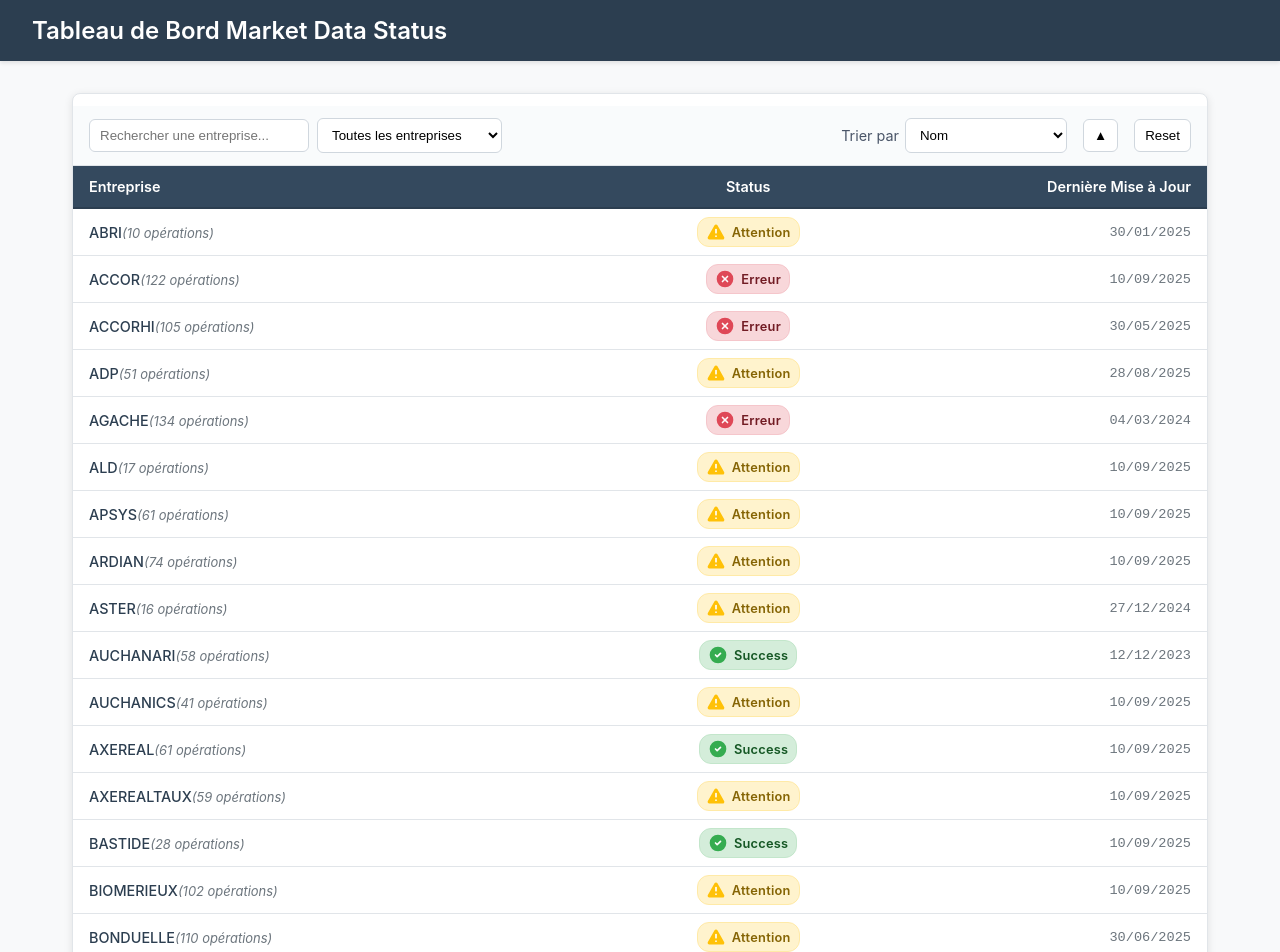
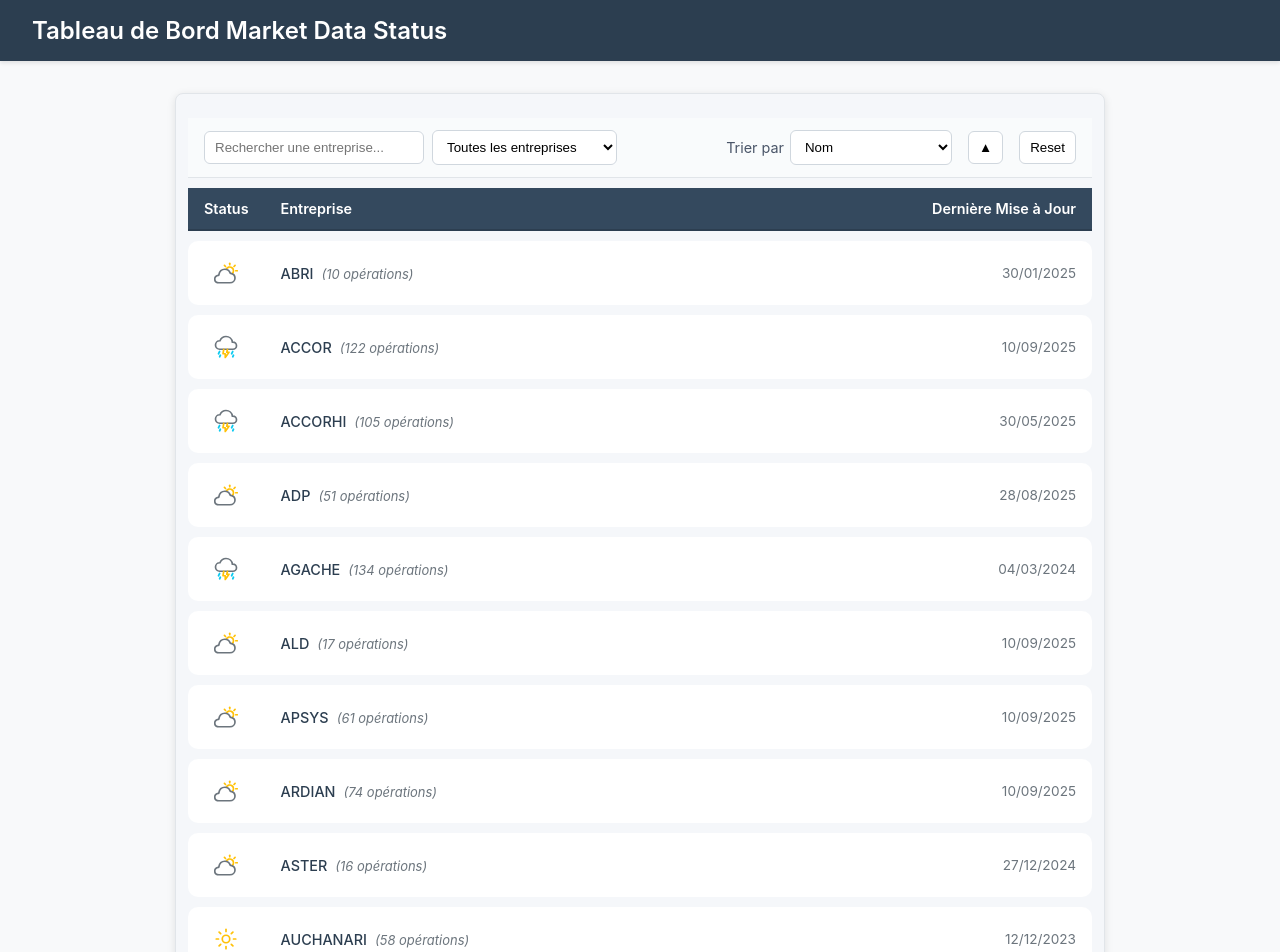
Before and after one commit to GabrielC0/meteo-status-dashboard, a Next.js app: page / in a window 1280 px wide. Shown: the top 952 px of the page. Built offline with nearby package versions, Linux system fonts and the light colour scheme.

Commit message:
[UPDATED]  Improved table style

```diff
--- a/src/app/globals.css
+++ b/src/app/globals.css
@@ -11,11 +11,17 @@
 }
 
 body {
-  font-family: -apple-system, BlinkMacSystemFont, 'Segoe UI', 'Roboto', 'Oxygen',
-    'Ubuntu', 'Cantarell', 'Fira Sans', 'Droid Sans', 'Helvetica Neue',
+  font-family: -apple-system, BlinkMacSystemFont, "Segoe UI", "Roboto", "Oxygen",
+    "Ubuntu", "Cantarell", "Fira Sans", "Droid Sans", "Helvetica Neue",
     sans-serif;
   -webkit-font-smoothing: antialiased;
   -moz-osx-font-smoothing: grayscale;
+}
+
+:root {
+  --yellow: #ffc107;
+  --text-color-secondary: #6c757d;
+  --cyan: #0dcaf0;
 }
 
 a {
--- a/src/components/icons/ErrorIcon.tsx
+++ b/src/components/icons/ErrorIcon.tsx
@@ -6,21 +6,31 @@
       width={width}
       height={height}
       xmlns="http://www.w3.org/2000/svg"
-      viewBox="0 0 24 24"
+      viewBox="0 0 512 512"
       className={className}
+      aria-hidden="true"
     >
-      <circle cx="12" cy="12" r="10" fill="currentColor" />
       <path
-        d="m15 9-6 6"
-        stroke="white"
-        strokeWidth="2"
+        d="M404.33 152.89H392.2C384.71 84.85 326.14 32 256 32C227.819 31.9729 200.322 40.6756 177.289 56.9116C154.255 73.1476 136.817 96.1198 127.37 122.67H122.8C72.86 122.67 32 163.47 32 213.33C32 263.2 72.86 304 122.8 304H404.33C446 304 480 270 480 228.44C480 186.89 446 152.89 404.33 152.89Z"
+        stroke="var(--text-color-secondary)"
+        strokeWidth="36"
+        fill="none"
+      />
+
+      <path
+        d="M208 304L192 400H240V480L320 368H272L288 304"
+        stroke="var(--yellow)"
+        strokeWidth="36"
+        fill="none"
         strokeLinecap="round"
         strokeLinejoin="round"
       />
+
       <path
-        d="m9 9 6 6"
-        stroke="white"
-        strokeWidth="2"
+        d="M120 352L96 400M136 432L120 464M400 352L376 400M416 432L400 464"
+        stroke="var(--cyan)"
+        strokeWidth="36"
+        fill="none"
         strokeLinecap="round"
         strokeLinejoin="round"
       />
--- a/src/components/icons/SuccessIcon.tsx
+++ b/src/components/icons/SuccessIcon.tsx
@@ -6,17 +6,107 @@
       width={width}
       height={height}
       xmlns="http://www.w3.org/2000/svg"
-      viewBox="0 0 24 24"
+      viewBox="0 0 512 512"
       className={className}
+      aria-hidden="true"
     >
-      <circle cx="12" cy="12" r="10" fill="currentColor" />
-      <path
-        d="m9 12 2 2 4-4"
-        stroke="white"
-        strokeWidth="2"
+      <line
+        x1="256"
+        x2="256"
+        y1="48"
+        y2="96"
         fill="none"
+        stroke="var(--yellow)"
         strokeLinecap="round"
-        strokeLinejoin="round"
+        strokeMiterlimit="10"
+        strokeWidth="36"
+      />
+      <line
+        x1="256"
+        x2="256"
+        y1="416"
+        y2="464"
+        fill="none"
+        stroke="var(--yellow)"
+        strokeLinecap="round"
+        strokeMiterlimit="10"
+        strokeWidth="36"
+      />
+      <line
+        x1="403.08"
+        x2="369.14"
+        y1="108.92"
+        y2="142.86"
+        fill="none"
+        stroke="var(--yellow)"
+        strokeLinecap="round"
+        strokeMiterlimit="10"
+        strokeWidth="36"
+      />
+      <line
+        x1="142.86"
+        x2="108.92"
+        y1="369.14"
+        y2="403.08"
+        fill="none"
+        stroke="var(--yellow)"
+        strokeLinecap="round"
+        strokeMiterlimit="10"
+        strokeWidth="36"
+      />
+      <line
+        x1="464"
+        x2="416"
+        y1="256"
+        y2="256"
+        fill="none"
+        stroke="var(--yellow)"
+        strokeLinecap="round"
+        strokeMiterlimit="10"
+        strokeWidth="36"
+      />
+      <line
+        x1="96"
+        x2="48"
+        y1="256"
+        y2="256"
+        fill="none"
+        stroke="var(--yellow)"
+        strokeLinecap="round"
+        strokeMiterlimit="10"
+        strokeWidth="36"
+      />
+      <line
+        x1="403.08"
+        x2="369.14"
+        y1="403.08"
+        y2="369.14"
+        fill="none"
+        stroke="var(--yellow)"
+        strokeLinecap="round"
+        strokeMiterlimit="10"
+        strokeWidth="36"
+      />
+      <line
+        x1="142.86"
+        x2="108.92"
+        y1="142.86"
+        y2="108.92"
+        fill="none"
+        stroke="var(--yellow)"
+        strokeLinecap="round"
+        strokeMiterlimit="10"
+        strokeWidth="36"
+      />
+      <circle
+        cx="256"
+        cy="256"
+        r="80"
+        fill="none"
+        stroke="var(--yellow)"
+        strokeLinecap="round"
+        strokeMiterlimit="10"
+        strokeWidth="36"
       />
     </svg>
   );
--- a/src/components/icons/WarningIcon.tsx
+++ b/src/components/icons/WarningIcon.tsx
@@ -6,26 +6,57 @@
       width={width}
       height={height}
       xmlns="http://www.w3.org/2000/svg"
-      viewBox="0 0 24 24"
+      viewBox="0 0 512 512"
       className={className}
+      aria-hidden="true"
+      stroke="var(--text-color-secondary)"
     >
       <path
-        d="m21.73 18-8-14a2 2 0 0 0-3.48 0l-8 14A2 2 0 0 0 4 21h16a2 2 0 0 0 1.73-3Z"
-        fill="currentColor"
+        d="M384.8,271.4a80,80,0,1,0-123.55-92"
+        fill="transparent"
+        stroke="var(--yellow)"
+        strokeWidth="36px"
       />
       <path
-        d="M12 9v4"
-        stroke="white"
-        strokeWidth="2"
+        d="M90.61,306.85A16.07,16.07,0,0,0,104,293.6C116.09,220.17,169.63,176,232,176c57.93,0,96.62,37.75,112.2,77.74a15.84,15.84,0,0,0,12.2,9.87c50,8.15,91.6,41.54,91.6,99.59C448,422.6,399.4,464,340,464H106c-49.5,0-90-24.7-90-79.2C16,336.33,54.67,312.58,90.61,306.85Z"
+        fill="transparent"
+        strokeWidth="36px"
+      />
+      <line
+        x1="464"
+        x2="496"
+        y1="208"
+        y2="208"
+        stroke="var(--yellow)"
         strokeLinecap="round"
-        strokeLinejoin="round"
+        strokeWidth="36px"
       />
-      <path
-        d="M12 17h.01"
-        stroke="white"
-        strokeWidth="2"
+      <line
+        x1="336"
+        x2="336"
+        y1="48"
+        y2="80"
+        stroke="var(--yellow)"
         strokeLinecap="round"
-        strokeLinejoin="round"
+        strokeWidth="36px"
+      />
+      <line
+        x1="222.86"
+        x2="245.49"
+        y1="94.86"
+        y2="117.49"
+        stroke="var(--yellow)"
+        strokeLinecap="round"
+        strokeWidth="36px"
+      />
+      <line
+        x1="449.14"
+        x2="426.51"
+        y1="94.86"
+        y2="117.49"
+        stroke="var(--yellow)"
+        strokeLinecap="round"
+        strokeWidth="36px"
       />
     </svg>
   );
--- a/src/features/weather-status/components/StatusTable.module.css
+++ b/src/features/weather-status/components/StatusTable.module.css
@@ -1,9 +1,12 @@
 .tableContainer {
-  background: white;
+  background: #f5f7fa;
   border-radius: 8px;
   box-shadow: 0 2px 8px rgba(0, 0, 0, 0.1);
   overflow: hidden;
   border: 1px solid #e1e5e9;
+  max-width: 930px;
+  margin: 0 auto;
+  padding: 12px;
 }
 
 .filtersBar {
@@ -66,8 +69,10 @@
 
 .statusTable {
   width: 100%;
-  border-collapse: collapse;
+  border-collapse: separate;
+  border-spacing: 0 10px;
   font-size: 0.9rem;
+  background: transparent;
 }
 
 .statusTable th {
@@ -79,34 +84,24 @@
   border-bottom: 2px solid #2c3e50;
 }
 
-.statusTable th:nth-child(2) {
-  text-align: center;
-}
-
 .statusTable th:nth-child(3) {
   text-align: right;
 }
 
-.statusTable th:first-child {
-  border-left: none;
+.statusTable td {
+  padding: 12px 16px;
+  border: none;
+  vertical-align: middle;
+  background: #ffffff;
 }
 
-.statusTable th:last-child {
-  border-right: none;
+.statusTable tbody td:first-child {
+  border-top-left-radius: 10px;
+  border-bottom-left-radius: 10px;
 }
-
-.statusTable td {
-  padding: 12px 16px;
-  border-bottom: 1px solid #e1e5e9;
-  vertical-align: middle;
-}
-
-.statusTable tr:hover {
-  background-color: #f8f9fa;
-}
-
-.statusTable tr:last-child td {
-  border-bottom: none;
+.statusTable tbody td:last-child {
+  border-top-right-radius: 10px;
+  border-bottom-right-radius: 10px;
 }
 
 .serviceName {
@@ -119,16 +114,28 @@
   color: #6c757d;
   font-size: 0.9em;
   font-style: italic;
+  margin-left: 8px;
 }
 
 .statusCell {
   text-align: center;
   padding: 8px 16px !important;
+  height: 64px;
+}
+
+.statusTable th:first-child,
+.statusTable td:first-child {
+  width: 50px;
+}
+
+.statusIcon {
+  display: inline-block;
+  vertical-align: middle;
+  margin: 0 auto;
 }
 
 .dateCell {
   text-align: right;
-  font-family: "Courier New", monospace;
   font-size: 0.85rem;
   color: #6c757d;
 }
--- a/src/features/weather-status/components/StatusTable.tsx
+++ b/src/features/weather-status/components/StatusTable.tsx
@@ -1,6 +1,6 @@
 "use client";
 
-import { StatusBadge } from "@/components/ui";
+import { StatusIcons } from "@/components/icons";
 import { MarketDataCompany } from "../types/index.types";
 import styles from "./StatusTable.module.css";
 import { useMemo, useState } from "react";
@@ -160,8 +160,8 @@
       <table className={styles.statusTable}>
         <thead>
           <tr>
+            <th>Status</th>
             <th>Entreprise</th>
-            <th>Status</th>
             <th>Dernière Mise à Jour</th>
           </tr>
         </thead>
@@ -173,25 +173,30 @@
               </td>
             </tr>
           ) : (
-            rows.map((enterprise) => (
+            rows.map((enterprise) => {
+              const StatusIcon = StatusIcons[enterprise.marketDataStatus];
+
+              return (
                 <tr key={enterprise.id}>
+                  <td className={styles.statusCell}>
+                    <StatusIcon
+                      width={24}
+                      height={24}
+                      className={styles.statusIcon}
+                    />
+                  </td>
                   <td className={styles.serviceName}>
                     {enterprise.name}
                     <span className={styles.operationsCount}>
                       ({enterprise.totalOperations} opérations)
                     </span>
                   </td>
-                <td className={styles.statusCell}>
-                  <StatusBadge
-                    status={enterprise.marketDataStatus}
-                    size="medium"
-                  />
-                </td>
                   <td className={styles.dateCell}>
                     {formatUpdateDate(enterprise.lastMarketDataUpdate)}
                   </td>
                 </tr>
-            ))
+              );
+            })
           )}
         </tbody>
       </table>
```
Lines whose indentation alone changed are shown as unchanged.
